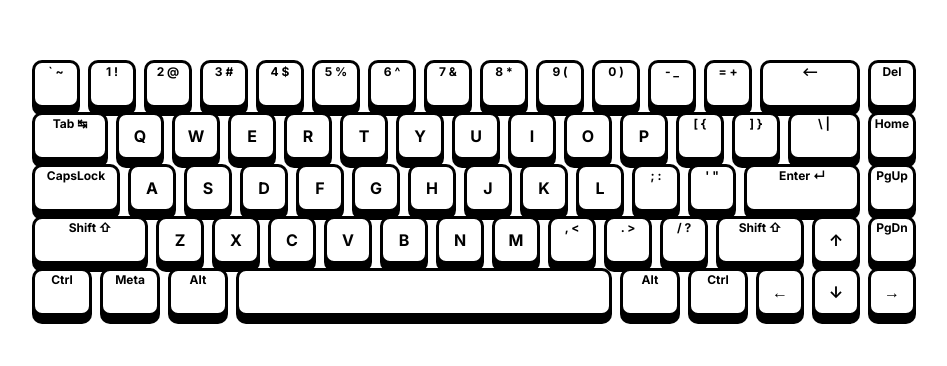
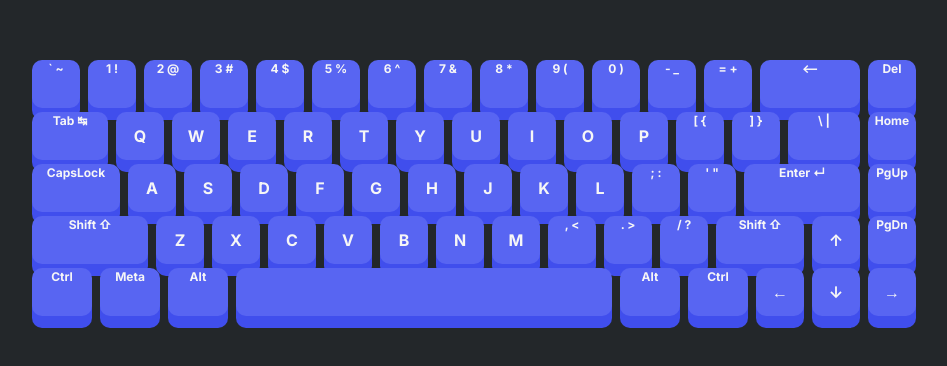
Before and after one commit to petermonky/thocc, a React (Create React App) app: page / in a window 1280 px wide. Shown: the part 214-580 px from the top of the page, without its empty margins (166-1113 px from the left). Built offline with nearby package versions, Linux system fonts and the light colour scheme.

Commit message:
add color themes

```diff
--- a/src/components/app/App.scss
+++ b/src/components/app/App.scss
@@ -1,14 +1,35 @@
-.keyboard {
+.main {
   width: 100%;
   height: 100%;
   display: flex;
+  justify-content: center;
   align-items: center;
-  justify-content: center;
-  flex-direction: column;
+  background-color: var(--background-color);
 
-  &__row {
-    display: flex;
-    column-gap: 8px;
-    margin-top: 4px;
+  .keyboard {
+    &__row {
+      display: flex;
+      column-gap: 8px;
+      margin-top: 4px;
+    }
+  }
+
+  --background-color: #23272a;
+  --key-face-color: #5865f2;
+  --key-body-color: #404eed;
+  --key-text-color: #f6f6f6;
+
+  &.duolingo {
+    --background-color: #235390;
+    --key-face-color: #58cc02;
+    --key-body-color: #58a700;
+    --key-text-color: #ffffff;
+  }
+
+  &.discord {
+    --background-color: #23272a;
+    --key-face-color: #5865f2;
+    --key-body-color: #404eed;
+    --key-text-color: #f6f6f6;
   }
 }
--- a/src/components/app/index.tsx
+++ b/src/components/app/index.tsx
@@ -5,6 +5,7 @@ import { keys } from '../../data/keys';
 
 const App = () => {
   return (
+    <div className="main">
       <div className="keyboard">
         {keys.map((row, idx) => (
           <div key={idx} className="keyboard__row">
@@ -14,6 +15,7 @@ const App = () => {
           </div>
         ))}
       </div>
+    </div>
   );
 };
 
--- a/src/components/key/Key.scss
+++ b/src/components/key/Key.scss
@@ -1,23 +1,24 @@
-button {
+.key {
   cursor: pointer;
-  background-color: white;
-  border: 3px solid black;
+  background-color: var(--key-face-color);
+  border: none;
   border-radius: 10px;
   font-family: Inter;
   font-weight: bold;
   font-size: 12px;
-  box-shadow: 0 8px;
+  box-shadow: 0 12px var(--key-body-color);
   transition: transform 25ms ease-in, box-shadow 25ms ease-in;
   position: relative;
   outline: none;
   display: inline-flex;
   justify-content: center;
   height: 48px;
+  color: var(--key-text-color);
 
   &:active,
   &.active {
-    box-shadow: 0 0;
-    transform: translateY(8px);
+    box-shadow: 0 0 var(--key-body-color);
+    transform: translateY(12px);
   }
 
   &.letter {
--- a/src/components/key/index.tsx
+++ b/src/components/key/index.tsx
@@ -34,7 +34,12 @@ const Key: React.FC<KeyProps> = ({
 
   return (
     <button
-      className={clsx(active && 'active', isLetter && 'letter', 'unselectable')}
+      className={clsx(
+        active && 'active',
+        isLetter && 'letter',
+        'unselectable',
+        'key'
+      )}
       style={{ width: width }}
     >
       {display}
```
Lines whose indentation alone changed are shown as unchanged.
